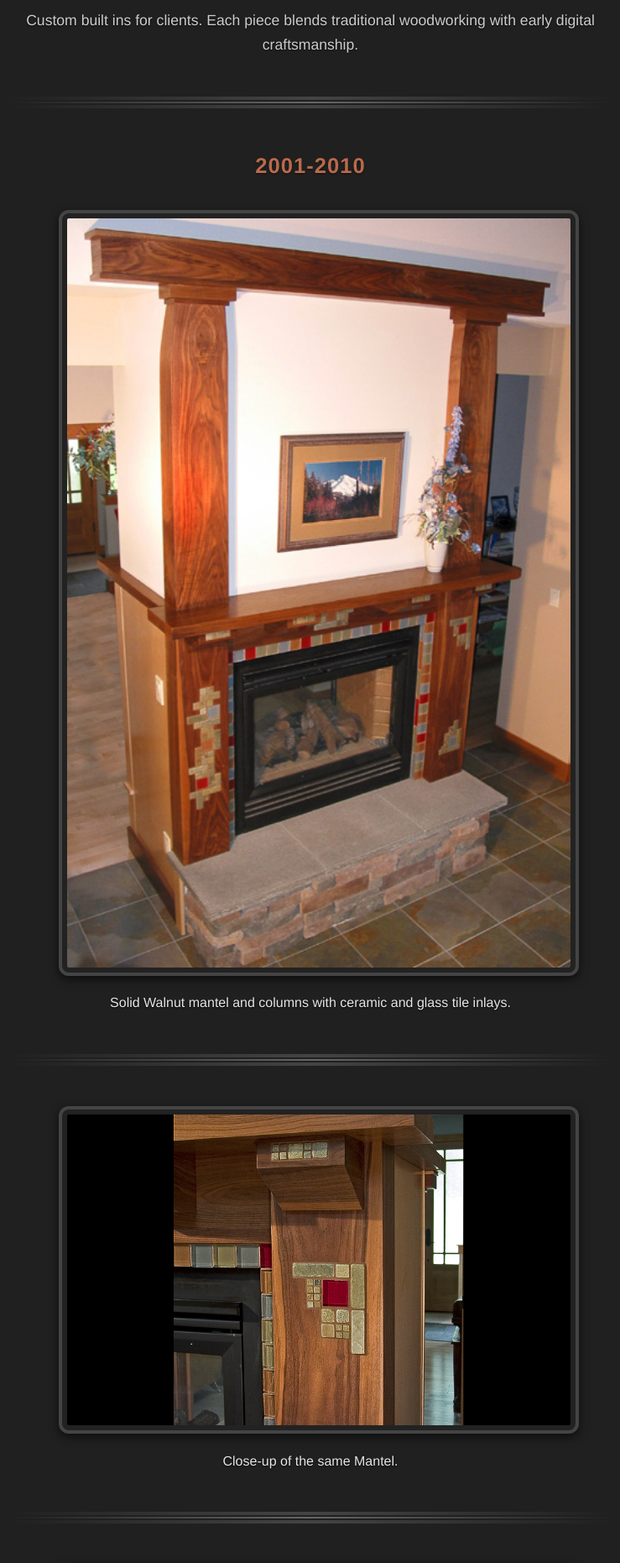
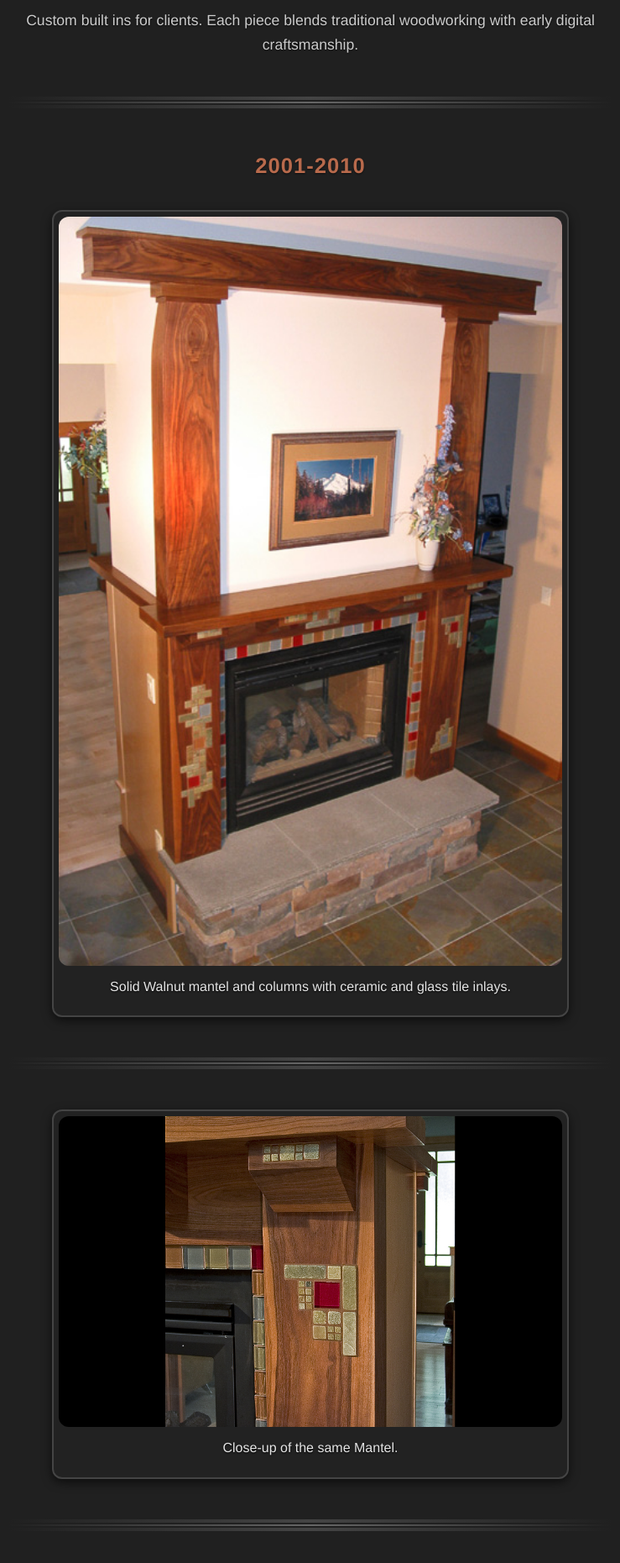
Before and after one commit to Windwood-Woodworking/windwood-woodworking.github.io, a Jekyll site: the page built from fireplace-mantels.html, in a window 1280 px wide. Shown: the part 312-2173 px from the top of the page at 84% size, without its empty margins (270-1009 px from the left). Built offline with Jekyll 4.4.1, drawn with Linux system fonts in a browser that asks for light colours.

Commit message:
Update fireplace-mantels.html

```diff
--- a/fireplace-mantels.html
+++ b/fireplace-mantels.html
@@ -49,23 +49,12 @@ layout: default
   2001-2010
 </h2>
 
-<!-- IMAGE BLOCK TEMPLATE -->
-<!-- Each block uses the same styling for consistency -->
-
 <!-- 104 -->
-<div style="max-width: 600px; margin: 2rem auto; text-align: center;">
-  <img src="images/ww-fireplace-mantel-071.jpg" alt="ww-fireplace-mantel-071" style="
-    width: 100%;
-    height: auto;
-    border: 4px solid #444;
-    border-radius: 12px;
-    background: #222;
-    padding: 6px;
-    box-shadow: 0 4px 12px rgba(0,0,0,0.6);
-  ">
-  <p style="margin-top: 0.75rem; font-size: 1rem; color: #e6e6e6; font-weight: 500; text-shadow: 0 1px 2px rgba(0,0,0,0.8);">
-    Solid Walnut mantel and columns with ceramic and glass tile inlays.
-  </p>
+<div class="gallery">
+  <div>
+    <img src="images/ww-fireplace-mantel-071.jpg" alt="ww-fireplace-mantel-071">
+    <p>Solid Walnut mantel and columns with ceramic and glass tile inlays.</p>
+  </div>
 </div>
 
 <!-- TRIPLE DIVIDER -->
@@ -76,19 +65,11 @@ layout: default
 </div>
 
 <!-- 110 -->
-<div style="max-width: 600px; margin: 2rem auto; text-align: center;">
-  <img src="images/ww-fireplace-mantel-070.jpg" alt="ww-fireplace-mantel-070" style="
-    width: 100%;
-    height: auto;
-    border: 4px solid #444;
-    border-radius: 12px;
-    background: #222;
-    padding: 6px;
-    box-shadow: 0 4px 12px rgba(0,0,0,0.6);
-  ">
-  <p style="margin-top: 0.75rem; font-size: 1rem; color: #e6e6e6; font-weight: 500; text-shadow: 0 1px 2px rgba(0,0,0,0.8);">
-    Close-up of the same Mantel.
-  </p>
+<div class="gallery">
+  <div>
+    <img src="images/ww-fireplace-mantel-070.jpg" alt="ww-fireplace-mantel-070">
+    <p>Close-up of the same Mantel.</p>
+  </div>
 </div>
 
 <!-- TRIPLE DIVIDER -->
@@ -99,19 +80,11 @@ layout: default
 </div>
 
 <!-- 109 -->
-<div style="max-width: 600px; margin: 2rem auto; text-align: center;">
-  <img src="images/ww-fireplace-mantel-069.jpg" alt="ww-fireplace-mantel-069" style="
-    width: 100%;
-    height: auto;
-    border: 4px solid #444;
-    border-radius: 12px;
-    background: #222;
-    padding: 6px;
-    box-shadow: 0 4px 12px rgba(0,0,0,0.6);
-  ">
-  <p style="margin-top: 0.75rem; font-size: 1rem; color: #e6e6e6; font-weight: 500; text-shadow: 0 1px 2px rgba(0,0,0,0.8);">
-    Same home, but the other side of a seethrough firebox.  Padauk, Maple and Walnut.
-  </p>
+<div class="gallery">
+  <div>
+    <img src="images/ww-fireplace-mantel-069.jpg" alt="ww-fireplace-mantel-069">
+    <p>Same home, but the other side of a seethrough firebox. Padauk, Maple and Walnut.</p>
+  </div>
 </div>
 
 <!-- TRIPLE DIVIDER -->
@@ -122,19 +95,11 @@ layout: default
 </div>
 
 <!-- 108 -->
-<div style="max-width: 600px; margin: 2rem auto; text-align: center;">
-  <img src="images/ww-fireplace-mantel-067.jpg" alt="ww-fireplace-mantel-067" style="
-    width: 100%;
-    height: auto;
-    border: 4px solid #444;
-    border-radius: 12px;
-    background: #222;
-    padding: 6px;
-    box-shadow: 0 4px 12px rgba(0,0,0,0.6);
-  ">
-  <p style="margin-top: 0.75rem; font-size: 1rem; color: #e6e6e6; font-weight: 500; text-shadow: 0 1px 2px rgba(0,0,0,0.8);">
-    All Oak 2 story mantel with carvings and appliques.
-  </p>
+<div class="gallery">
+  <div>
+    <img src="images/ww-fireplace-mantel-067.jpg" alt="ww-fireplace-mantel-067">
+    <p>All Oak 2 story mantel with carvings and appliques.</p>
+  </div>
 </div>
 
 <!-- TRIPLE DIVIDER -->
@@ -145,19 +110,11 @@ layout: default
 </div>
 
 <!-- 102 -->
-<div style="max-width: 600px; margin: 2rem auto; text-align: center;">
-  <img src="images/ww-fireplace-mantel-065.jpg" alt="ww-fireplace-mantel-065" style="
-    width: 100%;
-    height: auto;
-    border: 4px solid #444;
-    border-radius: 12px;
-    background: #222;
-    padding: 6px;
-    box-shadow: 0 4px 12px rgba(0,0,0,0.6);
-  ">
-  <p style="margin-top: 0.75rem; font-size: 1rem; color: #e6e6e6; font-weight: 500; text-shadow: 0 1px 2px rgba(0,0,0,0.8);">
-    Another view of the 2 sided mantel
-  </p>
+<div class="gallery">
+  <div>
+    <img src="images/ww-fireplace-mantel-065.jpg" alt="ww-fireplace-mantel-065">
+    <p>Another view of the 2 sided mantel</p>
+  </div>
 </div>
 
 <!-- TRIPLE DIVIDER -->
@@ -168,19 +125,11 @@ layout: default
 </div>
 
 <!-- 101 -->
-<div style="max-width: 600px; margin: 2rem auto; text-align: center;">
-  <img src="images/ww-folding-screen-072.jpg" alt="Mww-folding-screen-072" style="
-    width: 100%;
-    height: auto;
-    border: 4px solid #444;
-    border-radius: 12px;
-    background: #222;
-    padding: 6px;
-    box-shadow: 0 4px 12px rgba(0,0,0,0.6);
-  ">
-  <p style="margin-top: 0.75rem; font-size: 1rem; color: #e6e6e6; font-weight: 500; text-shadow: 0 1px 2px rgba(0,0,0,0.8);">
-    3 Panel folding screen for a very famous client.  Alder wood.  Antique finish.
-  </p>
+<div class="gallery">
+  <div>
+    <img src="images/ww-folding-screen-072.jpg" alt="Mww-folding-screen-072">
+    <p>3 Panel folding screen for a very famous client. Alder wood. Antique finish.</p>
+  </div>
 </div>
 
 <!-- TRIPLE DIVIDER -->
@@ -191,19 +140,11 @@ layout: default
 </div>
 
 <!-- 098 -->
-<div style="max-width: 600px; margin: 2rem auto; text-align: center;">
-  <img src="images/ww-folding-screen-074.jpg" alt="ww-folding-screen-074" style="
-    width: 100%;
-    height: auto;
-    border: 4px solid #444;
-    border-radius: 12px;
-    background: #222;
-    padding: 6px;
-    box-shadow: 0 4px 12px rgba(0,0,0,0.6);
-  ">
-  <p style="margin-top: 0.75rem; font-size: 1rem; color: #e6e6e6; font-weight: 500; text-shadow: 0 1px 2px rgba(0,0,0,0.8);">
-    Reverse side of the screen above.
-  </p>
+<div class="gallery">
+  <div>
+    <img src="images/ww-folding-screen-074.jpg" alt="ww-folding-screen-074">
+    <p>Reverse side of the screen above.</p>
+  </div>
 </div>
 
 <!-- TRIPLE DIVIDER -->
@@ -214,17 +155,9 @@ layout: default
 </div>
 
 <!-- 099 -->
-<div style="max-width: 600px; margin: 2rem auto; text-align: center;">
-  <img src="images/ww-folding-screen-077.jpg" alt="ww-folding-screen-077" style="
-    width: 100%;
-    height: auto;
-    border: 4px solid #444;
-    border-radius: 12px;
-    background: #222;
-    padding: 6px;
-    box-shadow: 0 4px 12px rgba(0,0,0,0.6);
-  ">
-  <p style="margin-top: 0.75rem; font-size: 1rem; color: #e6e6e6; font-weight: 500; text-shadow: 0 1px 2px rgba(0,0,0,0.8);">
-    Mahogany and hand-painted silk folding screen.
-  </p>
+<div class="gallery">
+  <div>
+    <img src="images/ww-folding-screen-077.jpg" alt="ww-folding-screen-077">
+    <p>Mahogany and hand-painted silk folding screen.</p>
+  </div>
 </div>
```
